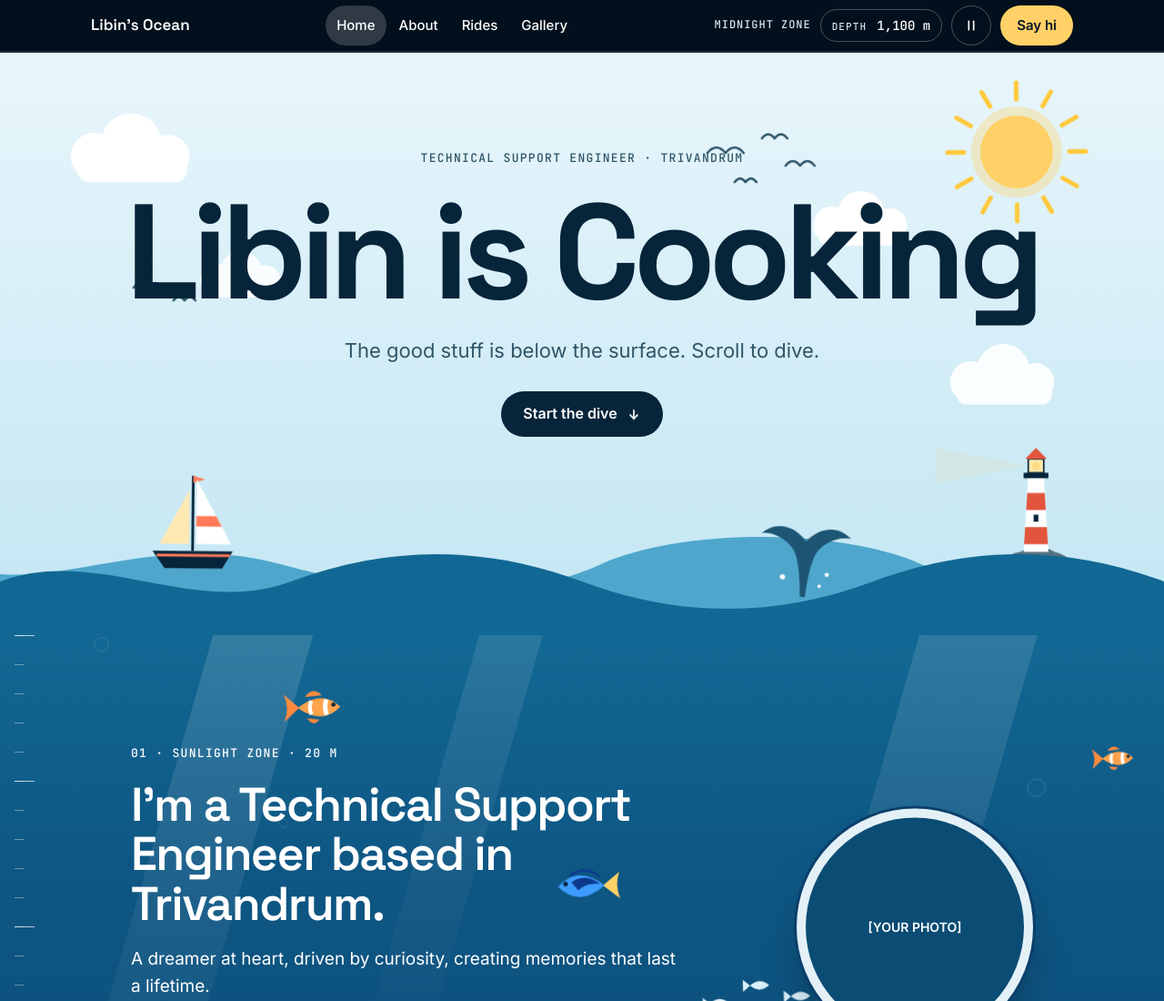
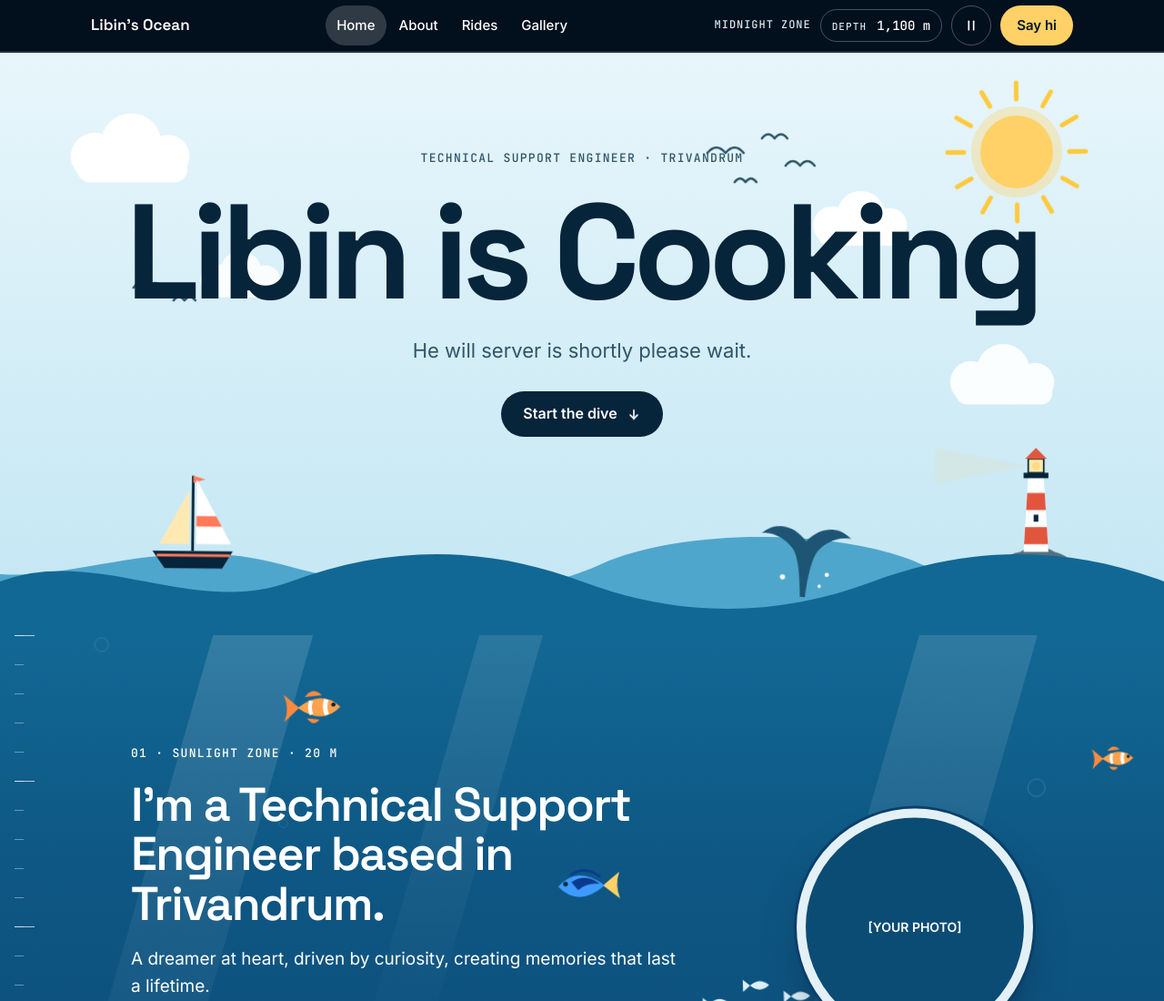
Before and after one commit to libinmon-y/Libinmon, a plain HTML site: page index.html in a window 1280 px wide. Shown: the top 1100 px of the page at 91% size. Drawn offline with Linux system fonts and the light colour scheme.

Commit message:
Update index.html

```diff
--- a/index.html
+++ b/index.html
@@ -158,7 +158,7 @@ a{color:inherit}a:hover{color:inherit}
 <svg aria-hidden="true" class="gull" width="90" height="50" viewBox="0 0 90 50" fill="none" stroke="#2F5568" stroke-width="2.5" stroke-linecap="round" stroke-linejoin="round" style="position: absolute; top: 250px; left: 9%"><path d="M6 20 q8 -10 16 0 q8 -10 16 0"></path><path d="M50 34 q6 -8 12 0 q6 -8 12 0"></path></svg>
 <span class="rise" style="position: relative; font-family: 'JetBrains Mono', ui-monospace, monospace; font-size: 13px; letter-spacing: 0.1em; text-transform: uppercase; color: #2F5568">Technical Support Engineer · Trivandrum</span>
 <h1 class="rise d1" style="position: relative; margin: 0; font-family: 'Space Grotesk', system-ui, sans-serif; font-weight: 700; font-size: clamp(54px, 12vw, 148px); line-height: 0.95; letter-spacing: -0.05em">Libin is Cooking</h1>
-<p class="rise d2" style="position: relative; margin: 0; font-size: clamp(18px, 2.4vw, 22px); line-height: 1.5; color: #2F5568; max-width: 28em">The good stuff is below the surface. Scroll to dive.</p>
+<p class="rise d2" style="position: relative; margin: 0; font-size: clamp(18px, 2.4vw, 22px); line-height: 1.5; color: #2F5568; max-width: 28em">He will server is shortly please wait.</p>
 <a href="#about" class="btn rise d3" style="position: relative; background: #06243A; color: #FFFFFF; text-decoration: none; font-weight: 600; font-size: 16px; padding: 12px 24px; min-height: 48px; box-sizing: border-box; border-radius: 999px; display: flex; align-items: center; gap: 10px; margin-top: 6px">Start the dive
 <svg aria-hidden="true" class="nudge" width="16" height="16" viewBox="0 0 24 24" fill="none" stroke="currentColor" stroke-width="2.5" stroke-linecap="round" stroke-linejoin="round"><path d="M12 5v14"></path><path d="M6 13l6 6 6-6"></path></svg>
 </a>
```
